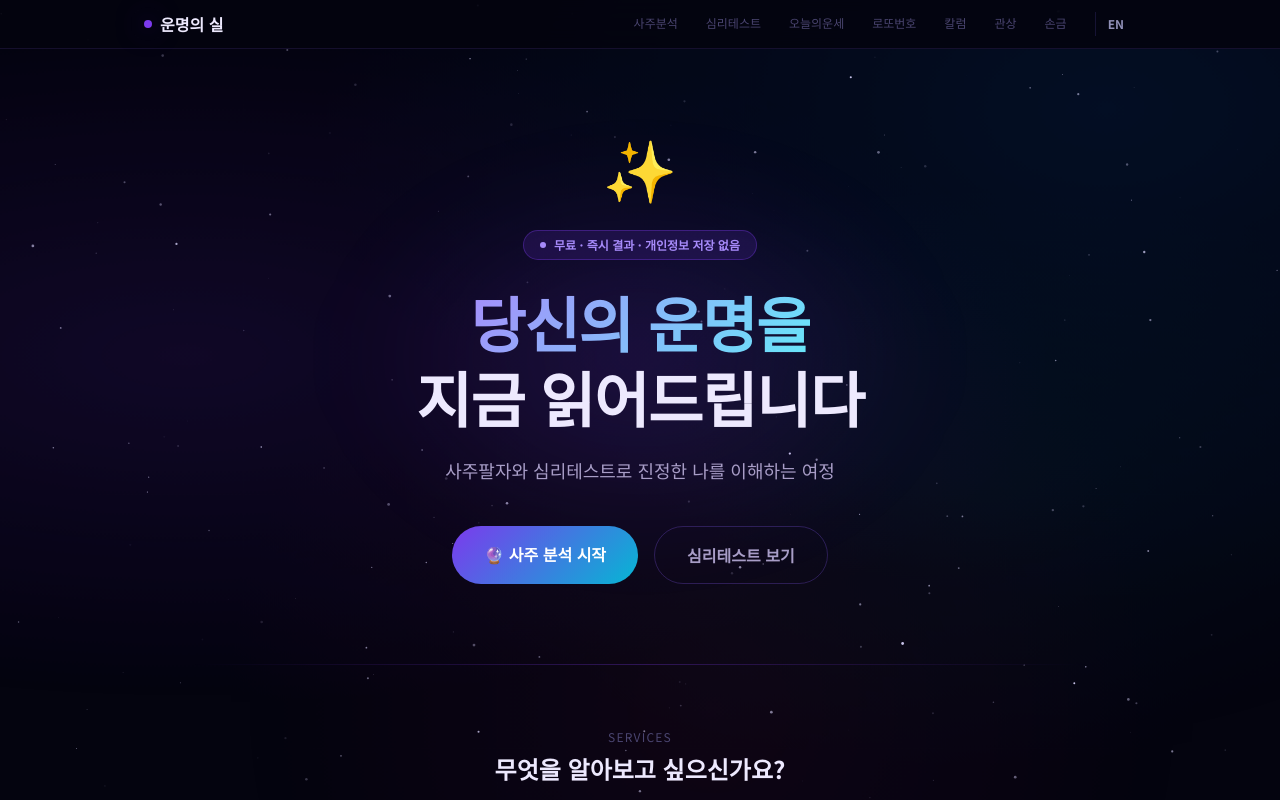
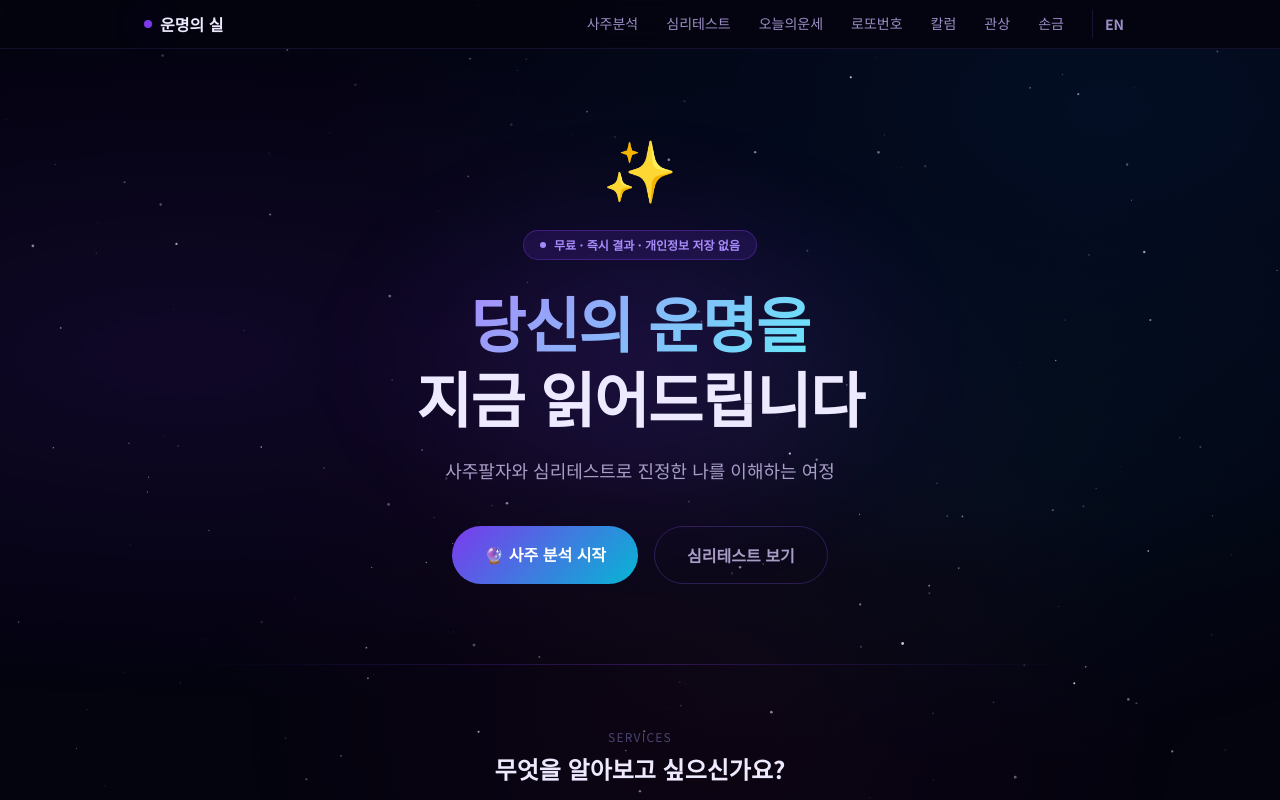
Before and after one commit to star27287-a11234/unmyeong-sil, a Next.js app: page / in a window 1280 px wide. Shown: the top 800 px of the page. Built offline with nearby package versions, Linux system fonts and the light colour scheme.

Commit message:
navbar: 메뉴 글씨 색상 밝게 + 크기 xs→sm 확대
Co-Authored-By: Claude Sonnet 4.6 <noreply@anthropic.com>

```diff
--- a/components/Navbar.tsx
+++ b/components/Navbar.tsx
@@ -66,9 +66,9 @@ export default function Navbar() {
               <Link
                 key={link.href}
                 href={link.href}
-                className="px-3 py-1 text-xs font-medium whitespace-nowrap flex-shrink-0 transition-colors duration-150"
+                className="px-3 py-1 text-sm font-medium whitespace-nowrap flex-shrink-0 transition-colors duration-150"
                 style={{
-                  color: isActive ? '#ede9fe' : '#4a4570',
+                  color: isActive ? '#ede9fe' : '#9d8ec7',
                   borderBottom: isActive ? '2px solid #7c3aed' : '2px solid transparent',
                   paddingBottom: isActive ? '2px' : '4px',
                 }}
@@ -83,8 +83,8 @@ export default function Navbar() {
             onClick={() => {
               document.cookie = `preferred-lang=${isEnglish ? 'ko' : 'en'}; path=/; max-age=31536000`
             }}
-            className="ml-3 px-3 py-1 text-xs font-bold whitespace-nowrap flex-shrink-0 transition-colors duration-150 cursor-pointer"
-            style={{ color: '#9090b8', borderLeft: '1px solid rgba(100,80,200,0.2)' }}
+            className="ml-3 px-3 py-1 text-sm font-bold whitespace-nowrap flex-shrink-0 transition-colors duration-150 cursor-pointer"
+            style={{ color: '#9d8ec7', borderLeft: '1px solid rgba(100,80,200,0.2)' }}
           >
             {isEnglish ? '한국어' : 'EN'}
           </a>
```
